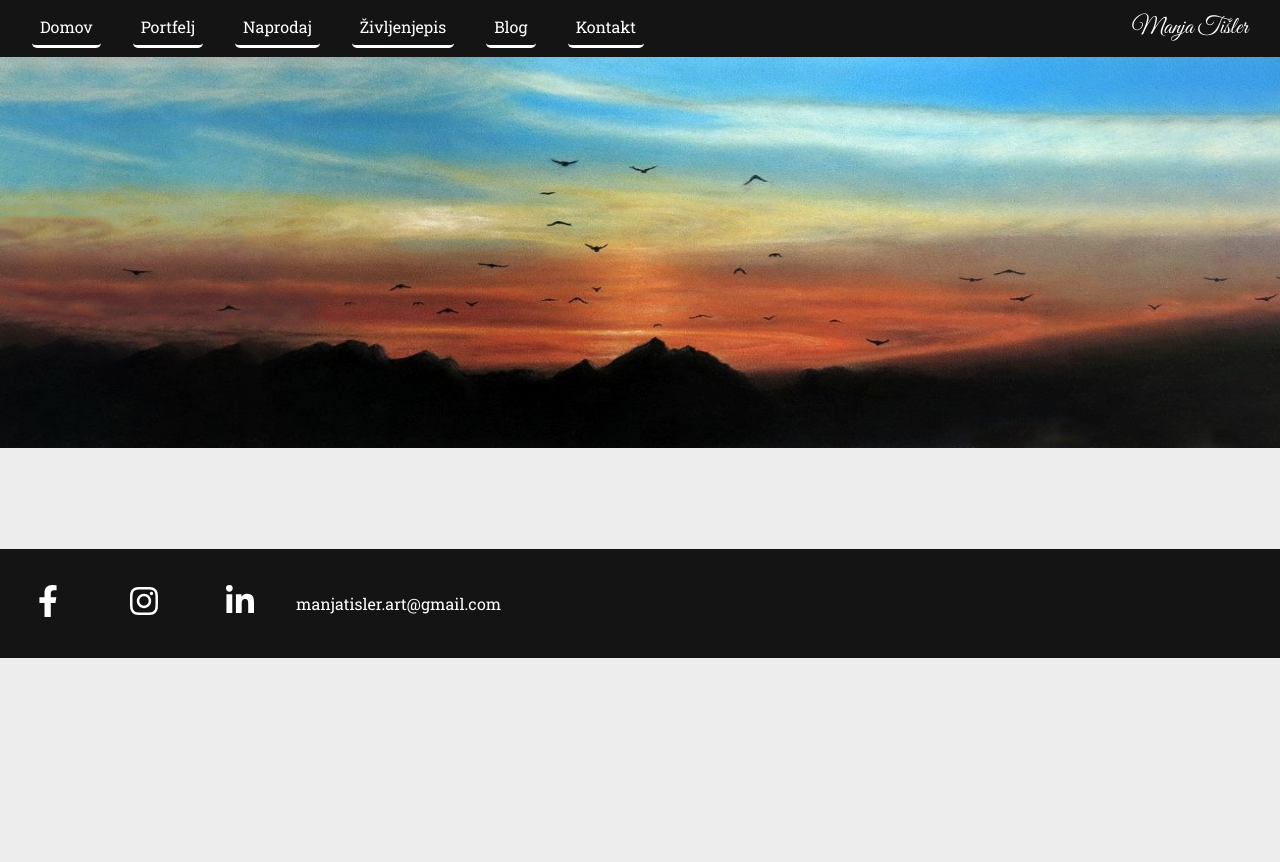
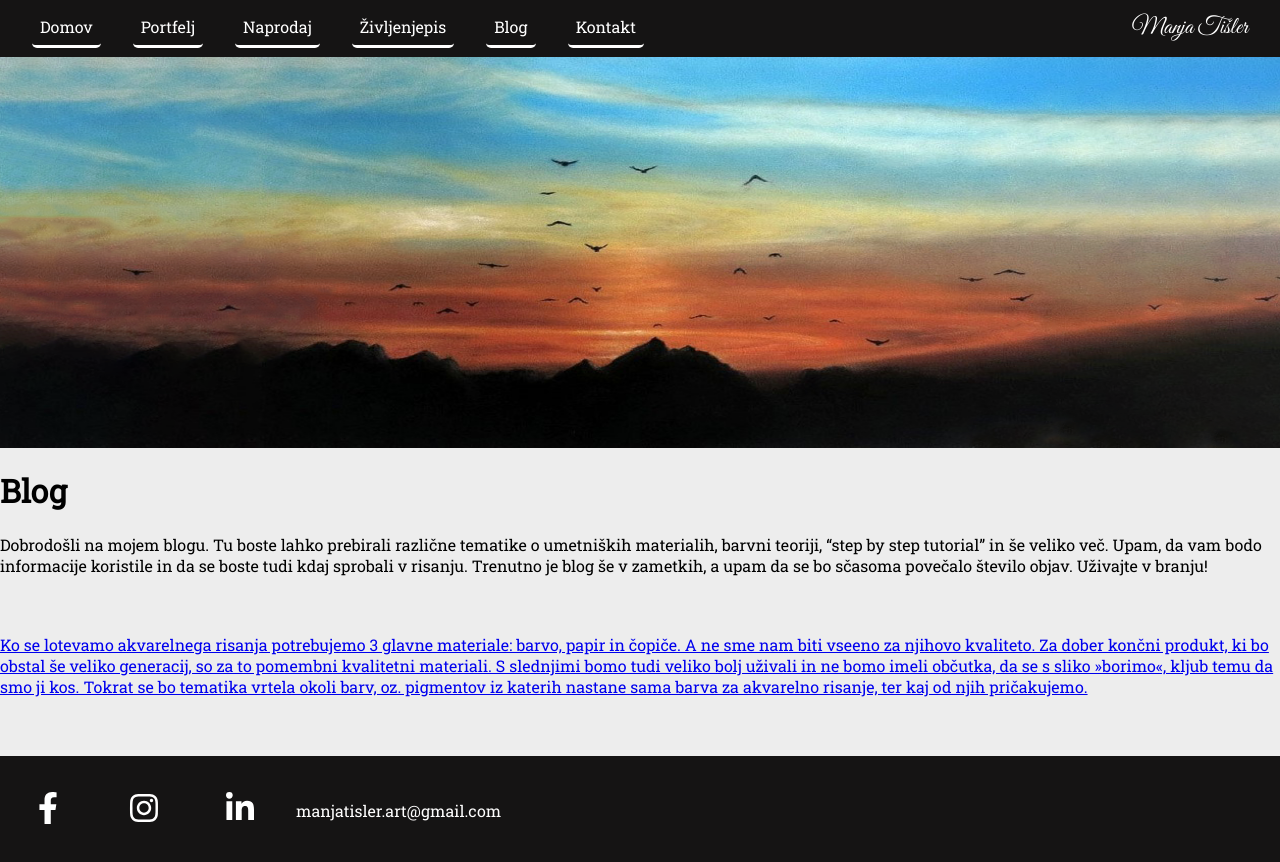
Before and after one commit to jureperos/Manja_Art_React, a React (Create React App) app: page /blog in a window 1280 px wide. Shown: the top 862 px of the page. Built offline with nearby package versions, Linux system fonts and the light colour scheme.

Commit message:
adding content

```diff
--- a/src/components/Navbar.js
+++ b/src/components/Navbar.js
@@ -69,8 +69,10 @@ function Navbar() {
                             Življenjepis
                         </Link>
 
+                        {/* added one link; fix the styling */}
+
                         <Link
-                        className={`menu-item fourth`}
+                        className={`menu-item fifth`}
                         id='big-width-links'
                         to={'/blog'}>
                             Blog
--- a/src/components/blog/Blog.js
+++ b/src/components/blog/Blog.js
@@ -9,13 +9,14 @@ function Blog() {
                 img={element.img}
                 title={element.title}
                 date={element.date}
-                text={element.text}
+                introTxt={element.introText}
             />
         )
     })
     return (
         <>
-            <p></p>
+            <h1> Blog </h1>
+            <p>Dobrodošli na mojem blogu. Tu boste lahko prebirali različne tematike o umetniških materialih, barvni teoriji, “step by step tutorial” in še veliko več. Upam, da vam bodo informacije koristile in da se boste tudi kdaj sprobali v risanju. Trenutno je blog še v zametkih, a upam da se bo sčasoma povečalo število objav. Uživajte v branju!</p>
             {blogLinkElements}
         </>
     )
--- a/src/components/blog/BlogArr.js
+++ b/src/components/blog/BlogArr.js
@@ -1,10 +1,14 @@
+import introTxt from "./introTxt"
+
+//intro stored in another file to make the code readable
+
 export default [
     {
         blogPath: '',
         img: '',
         title: '',
         date: '',
-        text: '',
+        introText: introTxt.text1,
     },
         {
         blogPath: '',
--- a/src/components/blog/blogLinks/BlogLinks.js
+++ b/src/components/blog/blogLinks/BlogLinks.js
@@ -6,12 +6,12 @@ function BlogLinks(props) {
     return(
         <>
             <Link to={`/blog/${props.blogPath}`}>
-                <img src=''></img>
+                <img src=''></img>  {/*uredi path*/}
                 <div>
                     <h1> {props.title} </h1>
                     <span> {props.date} </span>
                 </div>
-                <p> {props.text} </p>
+                <p> {props.introTxt} </p>
             </Link>
         </>
     )
--- /dev/null
+++ b/src/components/blog/introTxt.js
@@ -0,0 +1,6 @@
+
+const introTxt = {
+    text1: 'Ko se lotevamo akvarelnega risanja potrebujemo 3 glavne materiale: barvo, papir in čopiče. A ne sme nam biti vseeno za njihovo kvaliteto. Za dober končni produkt, ki bo obstal še veliko generacij, so za to pomembni kvalitetni materiali. S slednjimi bomo tudi veliko bolj uživali in ne bomo imeli občutka, da se s sliko »borimo«, kljub temu da smo ji kos. Tokrat se bo tematika vrtela okoli barv, oz. pigmentov iz katerih nastane sama barva za akvarelno risanje, ter kaj od njih pričakujemo.',
+}
+
+export default introTxt
--- a/src/components/portfolio/SetImages.js
+++ b/src/components/portfolio/SetImages.js
@@ -99,7 +99,7 @@ function SetImages () {
     }
 
     return (
-        //Using map method to dinamicali populate images based on input array
+        //Using map method to dinamicaly populate images based on input array
         <div className={`all-img-container ${frameNum}`}>
             {imgArray.map((image) => {
                 return (
```
Also changed, not shown: src/components/blog/blog_1/Blog1Text.js (added, +30 -0 lines), 1 other file (tests, documents, lock files or other folders).
